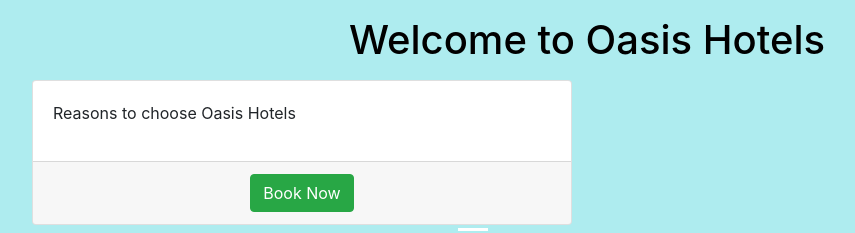
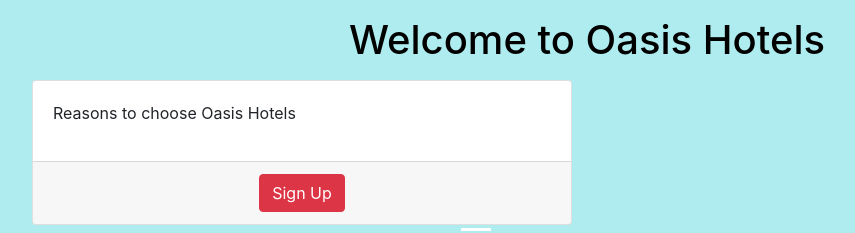
Before and after one commit to Marchopkins96/oasis-hotels, a Django app: page / in a window 1280 px wide. Shown: the part 56-289 px from the top of the page, without its empty margins (53-908 px from the left). Run offline with Django 4.2, Linux system fonts and the light colour scheme; tables that the repository leaves empty hold one stand-in row (values such as "Sample post"); some libraries are stand-ins or nearby versions.

Commit message:
Update book now button based on user authrntication

```diff
--- a/templates/index.html
+++ b/templates/index.html
@@ -18,7 +18,12 @@
                         </ul>
                     </div>
                     <div class="card-footer d-flex justify-content-center">
+                        {% if user.is_authenticated %}
                         <button type="button" class="btn btn-success">Book Now</button>
+                        {% else %}
+                        <a href="#" class="btn btn-danger">Sign Up</a>
+                        {% endif %}
+                    </div>
                </div>
            </div>
         </div>
```
